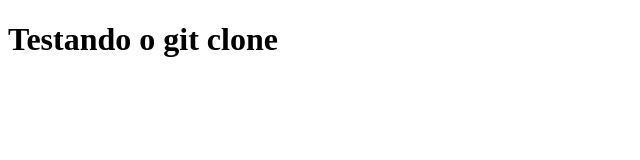
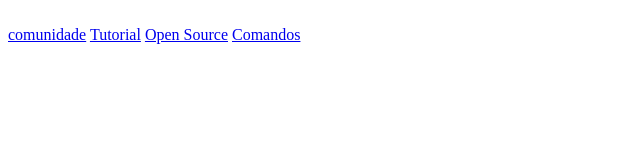
Before and after one commit to MauricioPio/Landing-Page-Balle-Bot, a plain HTML site: page index.html in a window 1280 px wide. Shown: the whole page, without its empty margins (0-640 px from the left). Drawn offline with Linux system fonts and the light colour scheme.

Commit message:
modificações no HTML

```diff
--- a/index.html
+++ b/index.html
@@ -3,9 +3,26 @@
 <head>
     <meta charset="UTF-8">
     <meta name="viewport" content="width=device-width, initial-scale=1.0">
+    <meta name="description" content="Um bot que irá moderar e deixar a sua comunidade segura de um jeito fácil">
     <title>Balle Bot - Modere a sua comunifdade do Discord</title>
 </head>
 <body>
-    <h1>Testando o git clone</h1>
+    <header>
+        <img src="" alt="">
+        <nav>
+            <a href="#">comunidade</a>
+            <a href="#">Tutorial</a>
+            <a href="#">Open Source</a>
+            <a href="#">Comandos</a>
+        </nav>
+    </header>
+
+    <main>
+
+    </main>
+
+    <footer>
+
+    </footer>
 </body>
 </html>
```
